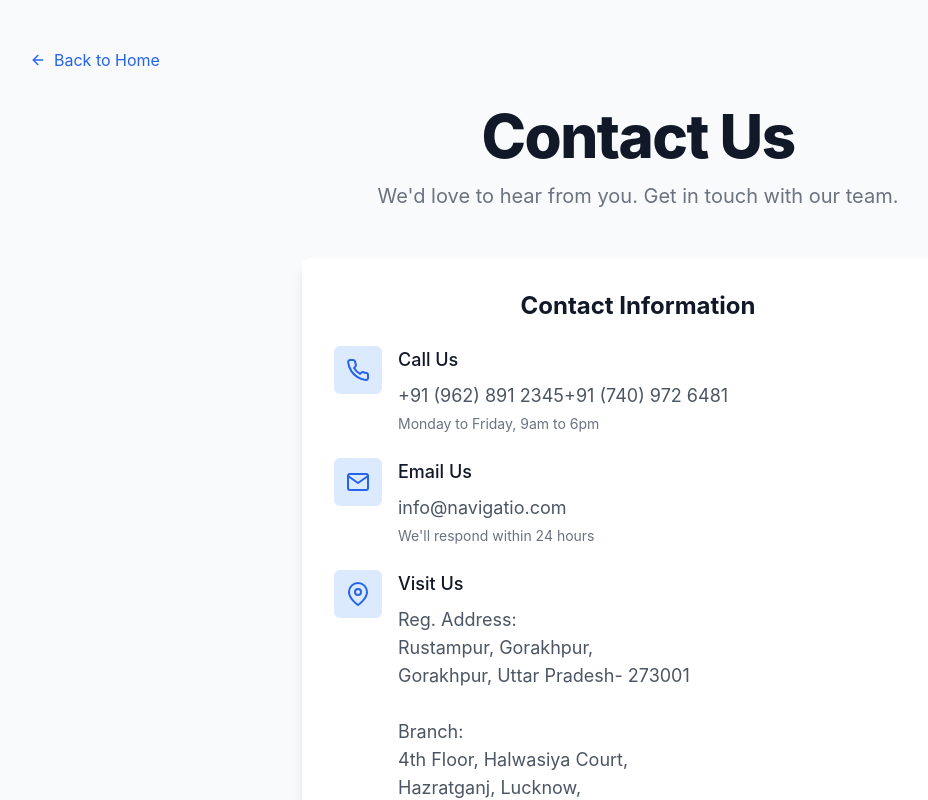
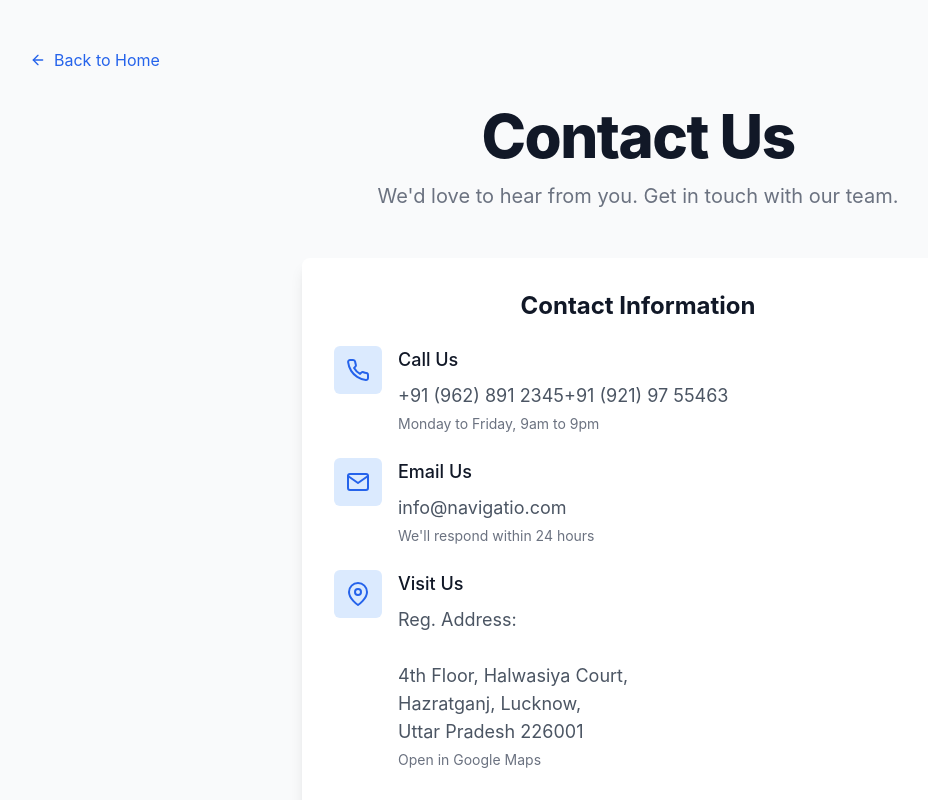
Before and after one commit to ayush199816/navi, a React (Create React App) app in the folder frontend/: page /contact in a window 1280 px wide. Shown: the top 800 px of the page, without its empty margins (2-930 px from the left). Built offline with nearby package versions, Linux system fonts and the light colour scheme; no server answers.

Commit message:
Fixing Contact us page v0.0.2

```diff
--- a/frontend/src/pages/ContactUs.js
+++ b/frontend/src/pages/ContactUs.js
@@ -39,11 +39,11 @@ const ContactUs = () => {
                     <a href="tel:+919628912345" className="hover:text-blue-600 transition-colors">
                       +91 (962) 891 2345
                     </a>
-                    <a href="tel:+917409726481" className="hover:text-blue-600 transition-colors">
-                      +91 (740) 972 6481
+                    <a href="tel:+919219755463" className="hover:text-blue-600 transition-colors">
+                      +91 (921) 97 55463
                     </a>
                   </div>
-                  <p className="mt-1 text-sm text-gray-500">Monday to Friday, 9am to 6pm</p>
+                  <p className="mt-1 text-sm text-gray-500">Monday to Friday, 9am to 9pm</p>
                 </div>
               </div>
 
@@ -69,11 +69,8 @@ const ContactUs = () => {
                 <div className="ml-4">
                   <h3 className="text-lg font-medium text-gray-900">Visit Us</h3>
                   <div className="mt-1 text-lg text-gray-600">
-                  Reg. Address:<br />
-                  Rustampur, Gorakhpur,<br />
-                  Gorakhpur, Uttar Pradesh- 273001<br /><br />
+                  Reg. Address:<br /><br />
 
-                  Branch:<br />
                   4th Floor, Halwasiya Court,<br />
                   Hazratganj, Lucknow,<br />
                   Uttar Pradesh 226001
@@ -108,8 +105,10 @@ const ContactUs = () => {
               <FiMapPin className="mx-auto h-12 w-12 text-gray-400" />
               <h3 className="mt-2 text-lg font-medium text-gray-900">Our Location</h3>
               <p className="mt-1 text-gray-500">Reg. Address:<br />
-                  Rustampur, Gorakhpur,<br />
-                  Gorakhpur, Uttar Pradesh- 273001<br /><br /></p>
+
+              4th Floor, Halwasiya Court,<br />
+              Hazratganj, Lucknow,<br />
+              Uttar Pradesh 226001</p>
             </div>
           </div>
         </div>
```
